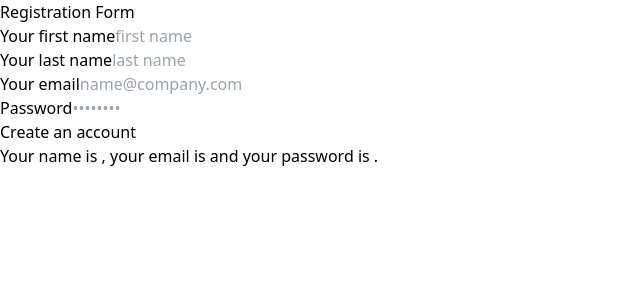
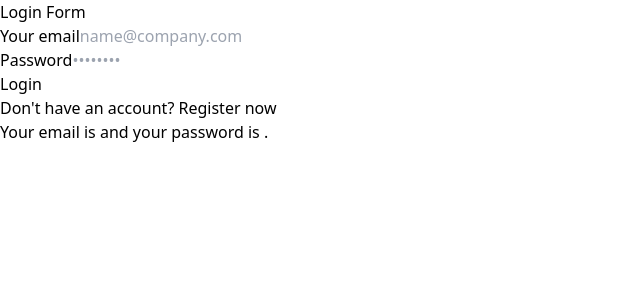
Before and after one commit to Shikat-Mahmud/react_website_with_navigation_and_registration, a React (Vite) app: page / in a window 1280 px wide. Shown: the top 300 px of the page, without its empty margins (0-640 px from the left). Built offline with nearby package versions, Linux system fonts and the light colour scheme.

Commit message:
login form completed

```diff
--- /dev/null
+++ b/src/components/Login.jsx
@@ -0,0 +1,51 @@
+import { useState } from "react";
+
+const LoginForm = () => {
+    const [user, setUser] = useState({
+        "email": "",
+        "password": ""
+    });
+
+    const handleInputChange = (e) => {
+        setUser((preValue) => ({...preValue, [e.target.name]: e.target.value}));
+    }
+
+    const handleFormSubmit = (event) => {
+        event.preventDefault();
+
+        console.log(user);
+    }
+
+    return (
+        <section className="bg-gray-50 dark:bg-gray-900">
+            <div className="flex flex-col items-center justify-center px-6 py-8 mx-auto md:h-screen lg:py-0">
+                <div className="w-full bg-white rounded-lg shadow dark:border md:mt-0 sm:max-w-md xl:p-0 dark:bg-gray-800 dark:border-gray-700">
+                    <div className="p-6 space-y-4 md:space-y-6 sm:p-8">
+                        <h1 className="text-xl font-bold leading-tight tracking-tight text-gray-900 md:text-2xl dark:text-white">
+                            Login Form
+                        </h1>
+                        <form className="space-y-4 md:space-y-6" action="#" onSubmit={handleFormSubmit}>
+                            <div>
+                                <label htmlFor="email" className="block mb-2 text-sm font-medium text-gray-900 dark:text-white">Your email</label>
+                                <input type="email" name="email" id="email" value={user.email} onChange={handleInputChange} className="bg-gray-50 border border-gray-300 text-gray-900 text-sm rounded-lg focus:ring-primary-600 focus:border-primary-600 block w-full p-2.5 dark:bg-gray-700 dark:border-gray-600 dark:placeholder-gray-400 dark:text-white dark:focus:ring-blue-500 dark:focus:border-blue-500" placeholder="name@company.com" required />
+                            </div>
+                            <div>
+                                <label htmlFor="password" className="block mb-2 text-sm font-medium text-gray-900 dark:text-white">Password</label>
+                                <input type="password" name="password" id="password" placeholder="••••••••" value={user.password} onChange={handleInputChange} className="bg-gray-50 border border-gray-300 text-gray-900 text-sm rounded-lg focus:ring-primary-600 focus:border-primary-600 block w-full p-2.5 dark:bg-gray-700 dark:border-gray-600 dark:placeholder-gray-400 dark:text-white dark:focus:ring-blue-500 dark:focus:border-blue-500" required />
+                            </div>
+                            <button type="submit" className="w-full text-white bg-primary-600 hover:bg-primary-700 focus:ring-4 focus:outline-none focus:ring-primary-300 font-medium rounded-lg text-sm px-5 py-2.5 text-center dark:bg-primary-600 dark:hover:bg-primary-700 dark:focus:ring-primary-800">Login</button>
+                            <p className="text-sm font-light text-gray-500 dark:text-gray-400">
+                                Don't have an account? <a href="#" className="font-medium text-primary-600 hover:underline dark:text-primary-500">Register now</a>
+                            </p>
+                        </form>
+                    </div>
+                </div>
+                <p className="text-sm font-light text-gray-500 dark:text-gray-400 mt-3">
+                    Your email is <strong>{user.email}</strong> and your password is <strong>{user.password}</strong>.
+                </p>
+            </div>
+        </section>
+    );
+};
+
+export default LoginForm;
--- a/src/components/Registration.jsx
+++ b/src/components/Registration.jsx
@@ -51,9 +51,9 @@
                                 <input type="confirm-password" name="confirm-password" id="confirm-password" placeholder="••••••••" className="bg-gray-50 border border-gray-300 text-gray-900 text-sm rounded-lg focus:ring-primary-600 focus:border-primary-600 block w-full p-2.5 dark:bg-gray-700 dark:border-gray-600 dark:placeholder-gray-400 dark:text-white dark:focus:ring-blue-500 dark:focus:border-blue-500" required />
                             </div> */}
                             <button type="submit" className="w-full text-white bg-primary-600 hover:bg-primary-700 focus:ring-4 focus:outline-none focus:ring-primary-300 font-medium rounded-lg text-sm px-5 py-2.5 text-center dark:bg-primary-600 dark:hover:bg-primary-700 dark:focus:ring-primary-800">Create an account</button>
-                            {/* <p className="text-sm font-light text-gray-500 dark:text-gray-400">
+                            <p className="text-sm font-light text-gray-500 dark:text-gray-400">
                                 Already have an account? <a href="#" className="font-medium text-primary-600 hover:underline dark:text-primary-500">Login here</a>
-                            </p> */}
+                            </p>
                         </form>
                     </div>
                 </div>
--- a/src/main.jsx
+++ b/src/main.jsx
@@ -2,9 +2,11 @@
 import ReactDOM from 'react-dom/client'
 import './index.css'
 import RegistrationForm from './components/Registration'
+import LoginForm from './components/Login'
 
 ReactDOM.createRoot(document.getElementById('root')).render(
   <React.StrictMode>
-    <RegistrationForm/>
+    {/* <RegistrationForm/> */}
+    <LoginForm/>
   </React.StrictMode>,
 )
```
